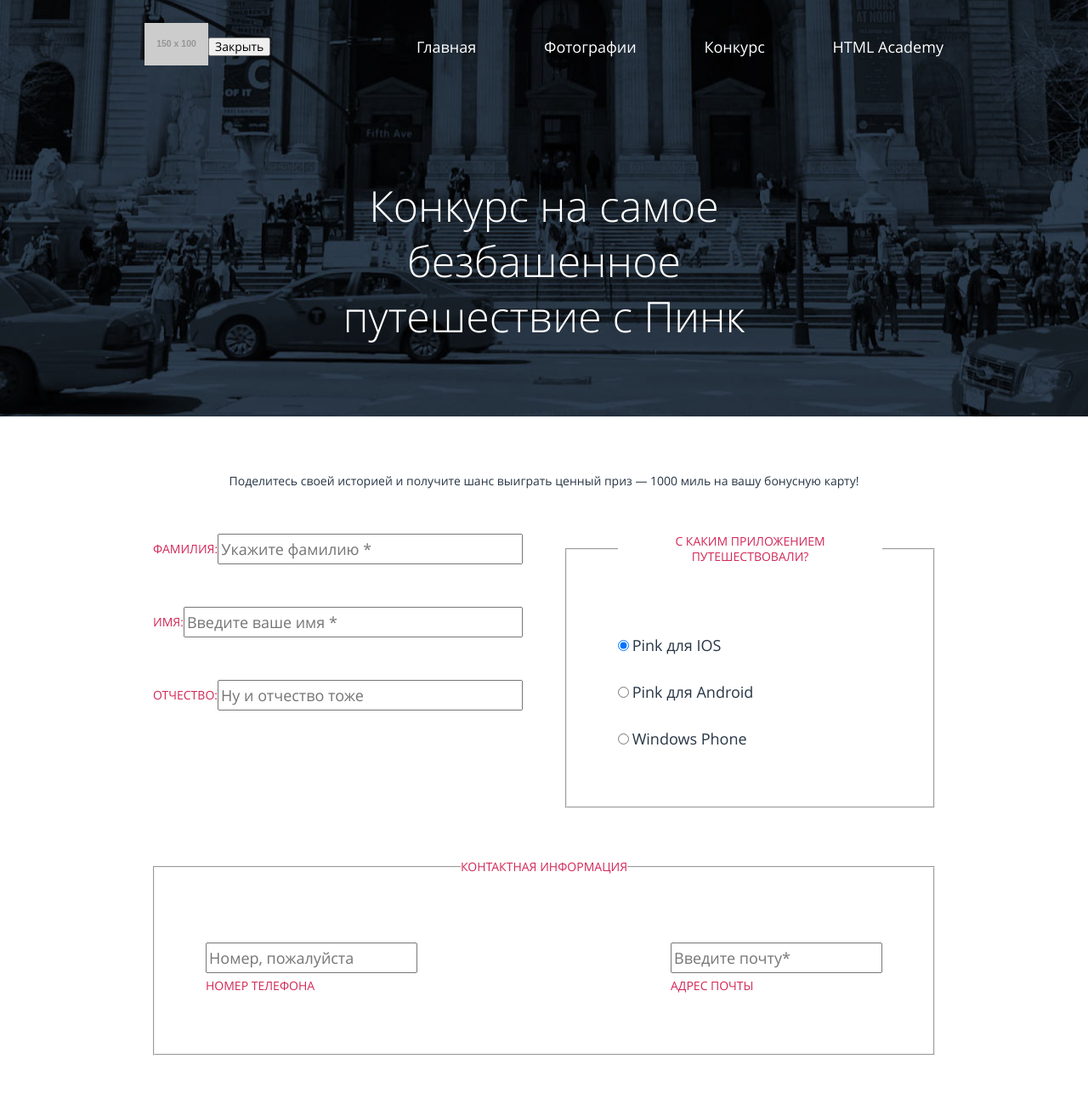
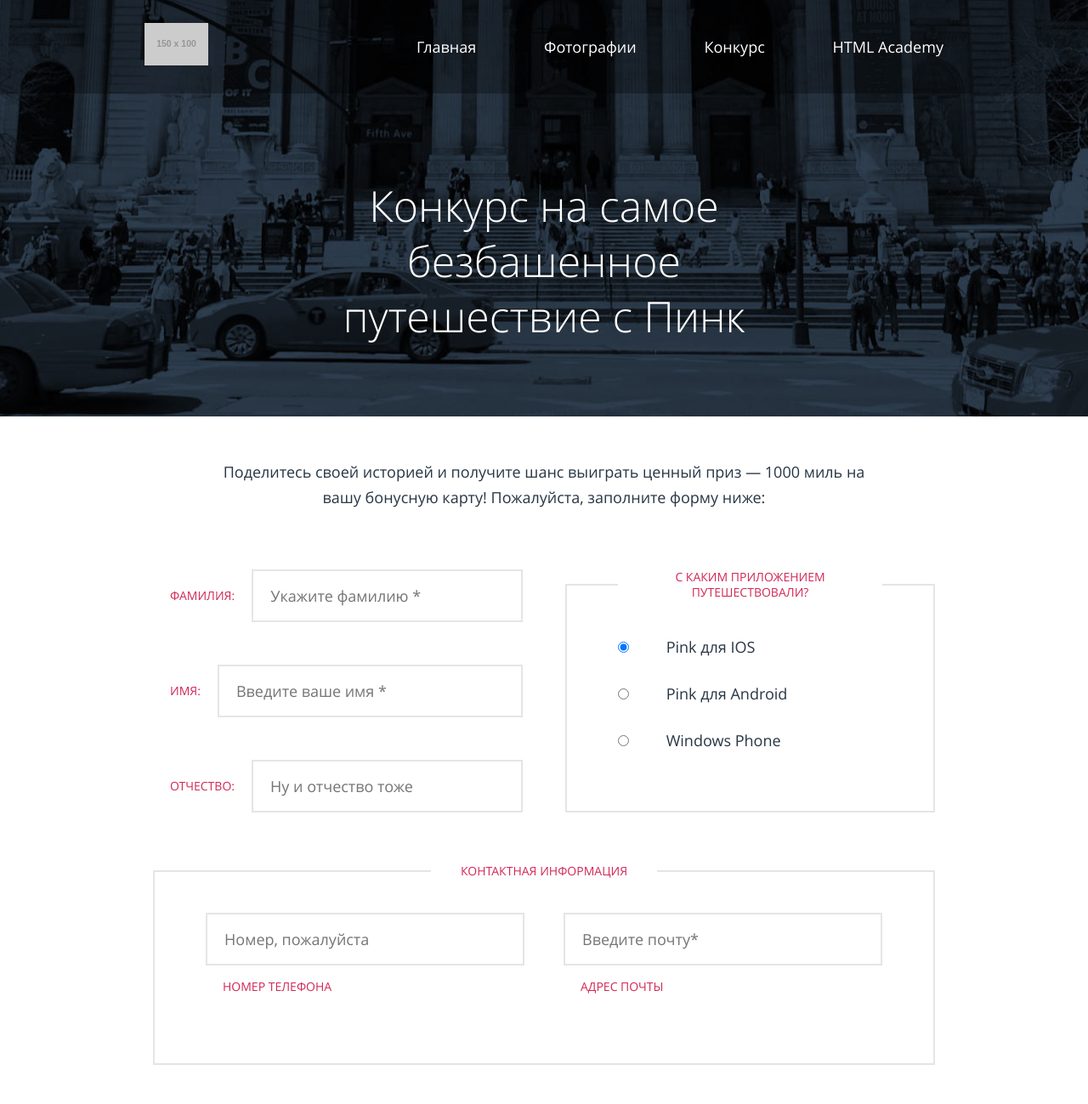
Before and after one commit to DrannikovVladimir/382731-pink, a website: page source/form.html in a window 1280 px wide. Shown: the top 1299 px of the page at 85% size. Drawn offline with nearby package versions, Linux system fonts and the light colour scheme; files that its build step writes are made by us from their sources; placeholder pictures from the web are drawn by us.

Commit message:
Исправлены баги во всех блоках

```diff
--- a/source/form.html
+++ b/source/form.html
@@ -9,13 +9,15 @@
 </head>
 <body>
   <header class="page-header">
+    <div class="page-header__inner-wrapper">
       <div class="page-header__wrapper">
         <div class="page-header__wrapper-logo">
-        <a class="page-header__logo-link" href="index.html">
+          <a class="page-header__logo-link">
             <img class="page-header__logo-image" src="http://placehold.it/150x100" width="75" height="22" alt="Логотип">
           </a>
-        <button class="page-header__close" type="button">Закрыть</button>
+          <button class="page-header__toggle" type="button">Открыть меню</button>
         </div>
+
         <nav class="main-nav">
           <ul class="main-nav__list site-list">
             <li class="site-list__item site-list__item--active">
@@ -32,6 +34,7 @@
             </li>
           </ul>
         </nav>
+      </div>
     </div>
 
     <div class="main-intro">
--- a/source/less/blocks/intro.less
+++ b/source/less/blocks/intro.less
@@ -83,6 +83,7 @@
   .intro__wrapper {
     width: 960px;
   }
+
   .intro__title {
     margin-bottom: 25px;
 
--- a/source/less/blocks/main-form.less
+++ b/source/less/blocks/main-form.less
@@ -6,6 +6,8 @@
   padding: 0;
   margin: 0;
   margin-bottom: 40px;
+
+  border: none;
 }
 
 .main-form__list {
@@ -23,6 +25,9 @@
 
 .main-form__label {
   display: block;
+  margin-bottom: 10px;
+  padding-left: 20px;
+
   .main-text(14px, 30px);
   color: @accent-color;
   text-transform: uppercase;
@@ -30,12 +35,15 @@
 
 .main-form__input {
   width: 100%;
+  padding: 14px 20px;
 
   .other-text(18px, 30px);
+  border: 2px solid @border-color;
 }
 
 .main-form__subtitle {
-  margin-bottom: 40px;
+  padding-left: 35px;
+  padding-right: 35px;
 
   .main-text(14px, 18px);
   text-transform: uppercase;
@@ -45,16 +53,22 @@
 
 .main-form__checkbox-label,
 .main-form__radio-label {
+  padding-left: 40px;
   .other-text();
 }
 
 .main-form__message {
   margin-bottom: 50px;
+  padding: 0;
 
   text-align: left;
 
+  border: none;
+
   .main-form__textarea {
     width: 100%;
+
+    border: 2px solid @border-color;
   }
 }
 
@@ -77,19 +91,44 @@
     flex-direction: column;
   }
 
+  .form-wrapper__decription {
+    max-width: 500px;
+    margin: 0 auto;
+    margin-bottom: 70px;
+
+    .other-text();
+
+    span {
+      display: block;
+    }
+  }
+
   .main-form__list-wrapper {
     padding: 40px 60px;
+
+    border: 2px solid @border-color;
   }
 
   .main-form__user-date {
     padding: 0;
     order: 1;
 
+    border: none;
+
     .main-form__item {
       display: flex;
       align-items: center;
 
       margin-bottom: 50px;
+    }
+
+    .main-form__item:last-child {
+      margin-bottom: 0;
+    }
+
+    .main-form__label {
+      margin: 0;
+      margin-right: 20px;
     }
   }
 
@@ -104,6 +143,10 @@
       display: flex;
       flex-direction: column-reverse;
     }
+
+    .main-form__input {
+      margin-bottom: 10px;
+    }
   }
 
   .main-form__success {
@@ -111,7 +154,17 @@
   }
 
   .main-form__emotions {
+    padding: 40px 60px;
+
     order: 5;
+
+    .other-text();
+
+    border: 2px solid @border-color;
+  }
+
+  .main-form__textarea {
+    padding: 18px 15px;
   }
 
   .main-form__wrapper-button {
@@ -133,6 +186,18 @@
     justify-content: space-between;
   }
 
+  .form-wrapper__decription {
+    max-width: 780px;
+    margin: 0 auto;
+    margin-bottom: 70px;
+
+    .other-text();
+
+    span {
+      display: inline;
+    }
+  }
+
   .main-form__list-wrapper {
     margin-bottom: 60px;
   }
@@ -152,6 +217,10 @@
       display: flex;
       justify-content: space-between;
       align-items: center;
+    }
+
+    .main-form__input {
+      width: 375px;
     }
   }
 
--- a/source/less/blocks/main-nav.less
+++ /dev/null
@@ -1,3 +0,0 @@
-.main-nav {
-
-}
--- a/source/less/blocks/page-header.less
+++ b/source/less/blocks/page-header.less
@@ -3,16 +3,6 @@
   background-image: url("../../img/bg-back-mobile@1x.jpg");
   background-position: center top 260px;
   background-repeat: no-repeat;
-}
-
-.page-header__wrapper {
-  border-bottom: 1px solid black;
-}
-
-.page-header__wrapper-logo {
-  width: 320px;
-  margin: 0 auto;
-  padding: 0 20px;
 }
 
 .page-header__wrapper-logo {
@@ -21,6 +11,11 @@
   align-items: center;
 
   min-height: 70px;
+  width: 320px;
+  margin: 0 auto;
+  padding: 0 20px;
+
+  border-bottom: 1px solid black;
 }
 
 @media (min-width: 660px) {
@@ -41,15 +36,6 @@
     background-position: center center;
   }
 
-  .page-header__wrapper {
-    width: 960px;
-    padding: 0 10px;
-    margin: 0 auto;
-    min-height: 110px;
-
-    border-bottom: none;
-  }
-
   .page-header__inner-wrapper {
     width: 100%;
 
@@ -61,6 +47,12 @@
     justify-content: space-between;
     align-items: center;
 
+    width: 960px;
+    padding: 0 10px;
+    margin: 0 auto;
+    min-height: 110px;
+
+    border-bottom: none;
     background-color: transparent;
   }
 
@@ -68,6 +60,8 @@
     width: auto;
     margin: 0;
     padding: 0;
+
+    border-bottom: none;
   }
 
   .page-header__toggle {
--- a/source/less/blocks/rates.less
+++ b/source/less/blocks/rates.less
@@ -110,7 +110,7 @@
   .rates__item {
     padding: 10px;
 
-    text-transform:  inherit;
+    text-transform: inherit;
   }
 
   .rates__item-title {
--- a/source/less/blocks/site-list.less
+++ b/source/less/blocks/site-list.less
@@ -36,6 +36,7 @@
 
     background-color: transparent;
   }
+
   .site-list__item {
     border: none;
   }
--- a/source/less/style.less
+++ b/source/less/style.less
@@ -6,7 +6,6 @@
 @import "blocks/button-form.less";
 // index page
 @import "blocks/page-header.less";
-@import "blocks/main-nav.less";
 @import "blocks/site-list.less";
 @import "blocks/intro.less";
 @import "blocks/features.less";
```
Also changed, not shown: source/index.html (+1 -1 lines), source/photo.html (+6 -3 lines). Lines whose indentation alone changed are shown as unchanged.
